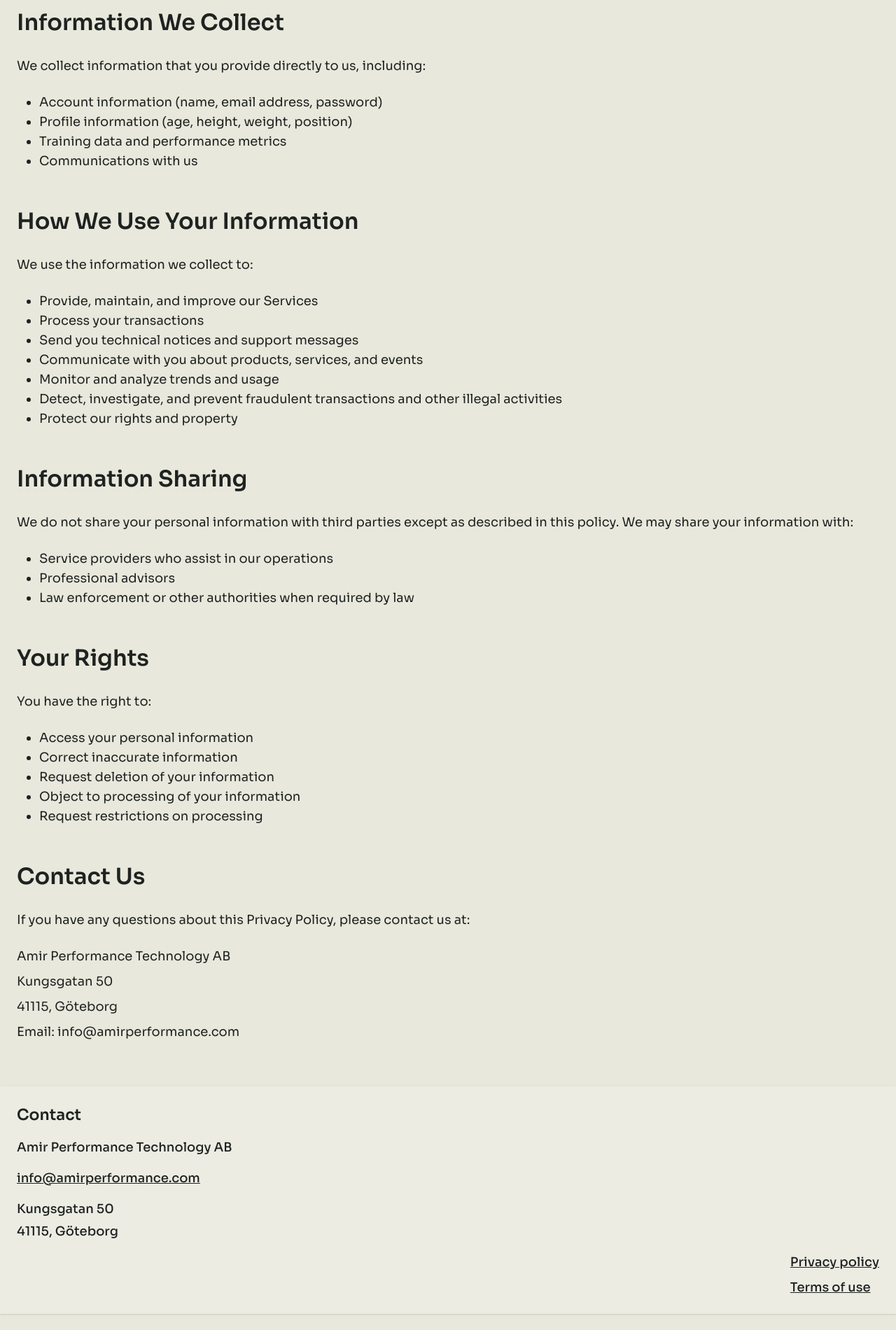
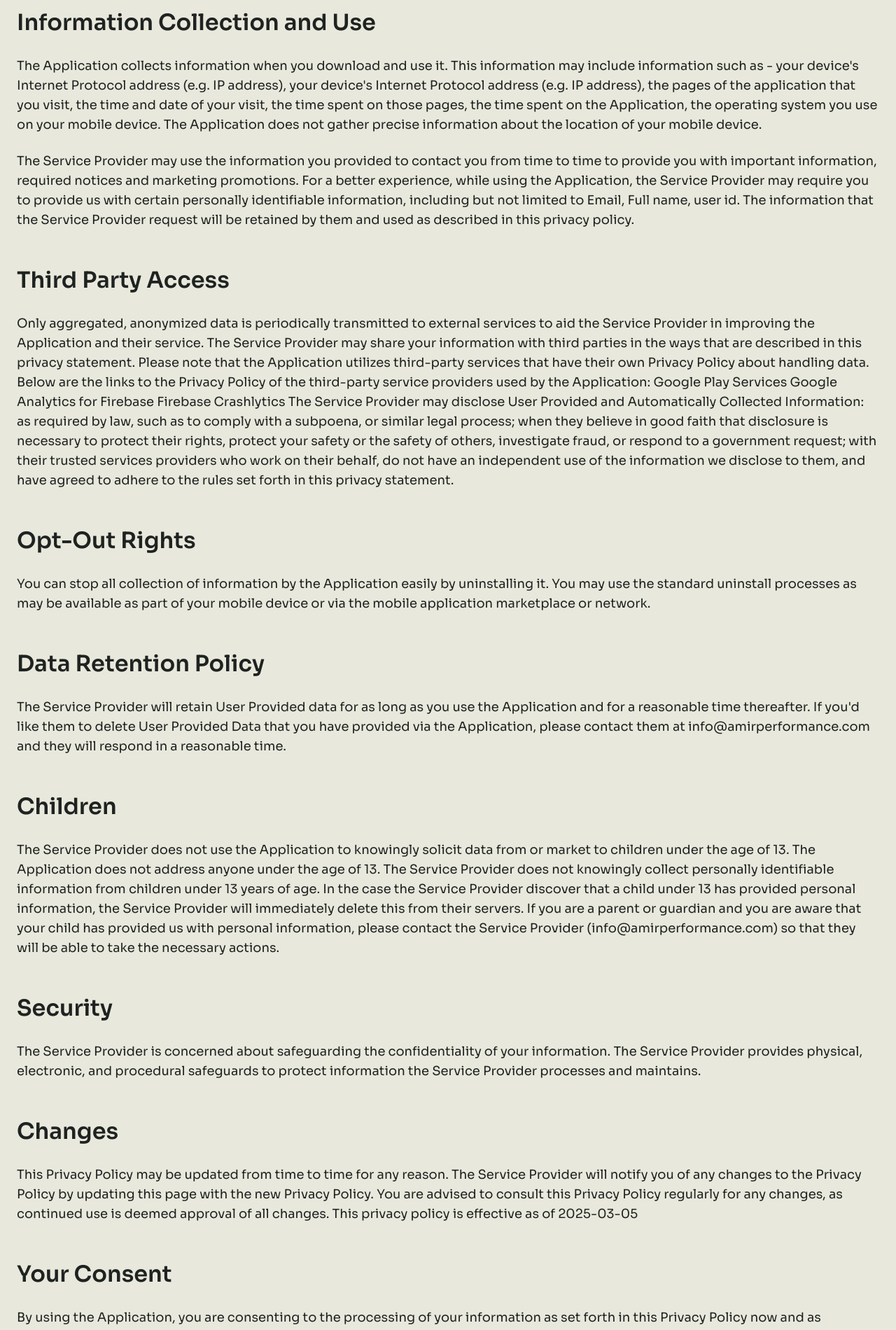
Before and after one commit to W-Mobile/apt-web, a React (Vite) app: page /privacy-policy in a window 1280 px wide. Shown: the part 340-2240 px from the top of the page at 70% size. Built offline with nearby package versions, Linux system fonts and the light colour scheme.

Commit message:
Fixed privacy policy

```diff
--- a/src/screens/PrivacyPolicy/PrivacyPolicy.tsx
+++ b/src/screens/PrivacyPolicy/PrivacyPolicy.tsx
@@ -29,82 +29,75 @@
 
             <div className="prose prose-lg max-w-none">
               <p className="font-['Sora',Helvetica] text-[#1e2321] text-lg mb-6">
-                This Privacy Policy describes how Amir Performance Technology AB ("we," "us," or "our") collects, uses, and shares your personal information when you use our mobile application and related services (collectively, the "Services").
+                This privacy policy applies to the Amir Performance app (hereby referred to as "Application") for mobile devices that was created by Amir Performance (hereby referred to as "Service Provider") as a Free service. This service is intended for use "AS IS".
               </p>
 
               <h2 className="font-['Sora',Helvetica] font-semibold text-[32px] text-[#1e2321] mt-12 mb-6">
-                Information We Collect
+                Information Collection and Use
               </h2>
               <p className="font-['Sora',Helvetica] text-[#1e2321] text-lg mb-6">
-                We collect information that you provide directly to us, including:
+                The Application collects information when you download and use it. This information may include information such as - your device's Internet Protocol address (e.g. IP address), your device's Internet Protocol address (e.g. IP address), the pages of the application that you visit, the time and date of your visit, the time spent on those pages, the time spent on the Application, the operating system you use on your mobile device. The Application does not gather precise information about the location of your mobile device.
               </p>
-              <ul className="list-disc pl-8 mb-6 font-['Sora',Helvetica] text-[#1e2321] text-lg">
-                <li>Account information (name, email address, password)</li>
-                <li>Profile information (age, height, weight, position)</li>
-                <li>Training data and performance metrics</li>
-                <li>Communications with us</li>
-              </ul>
+              <p className="font-['Sora',Helvetica] text-[#1e2321] text-lg mb-6">
+                The Service Provider may use the information you provided to contact you from time to time to provide you with important information, required notices and marketing promotions. For a better experience, while using the Application, the Service Provider may require you to provide us with certain personally identifiable information, including but not limited to Email, Full name, user id. The information that the Service Provider request will be retained by them and used as described in this privacy policy.
+              </p>
 
               <h2 className="font-['Sora',Helvetica] font-semibold text-[32px] text-[#1e2321] mt-12 mb-6">
-                How We Use Your Information
+                Third Party Access
               </h2>
               <p className="font-['Sora',Helvetica] text-[#1e2321] text-lg mb-6">
-                We use the information we collect to:
+                Only aggregated, anonymized data is periodically transmitted to external services to aid the Service Provider in improving the Application and their service. The Service Provider may share your information with third parties in the ways that are described in this privacy statement. Please note that the Application utilizes third-party services that have their own Privacy Policy about handling data. Below are the links to the Privacy Policy of the third-party service providers used by the Application: Google Play Services Google Analytics for Firebase Firebase Crashlytics The Service Provider may disclose User Provided and Automatically Collected Information: as required by law, such as to comply with a subpoena, or similar legal process; when they believe in good faith that disclosure is necessary to protect their rights, protect your safety or the safety of others, investigate fraud, or respond to a government request; with their trusted services providers who work on their behalf, do not have an independent use of the information we disclose to them, and have agreed to adhere to the rules set forth in this privacy statement.
               </p>
-              <ul className="list-disc pl-8 mb-6 font-['Sora',Helvetica] text-[#1e2321] text-lg">
-                <li>Provide, maintain, and improve our Services</li>
-                <li>Process your transactions</li>
-                <li>Send you technical notices and support messages</li>
-                <li>Communicate with you about products, services, and events</li>
-                <li>Monitor and analyze trends and usage</li>
-                <li>Detect, investigate, and prevent fraudulent transactions and other illegal activities</li>
-                <li>Protect our rights and property</li>
-              </ul>
 
               <h2 className="font-['Sora',Helvetica] font-semibold text-[32px] text-[#1e2321] mt-12 mb-6">
-                Information Sharing
+                Opt-Out Rights
               </h2>
               <p className="font-['Sora',Helvetica] text-[#1e2321] text-lg mb-6">
-                We do not share your personal information with third parties except as described in this policy. We may share your information with:
+                You can stop all collection of information by the Application easily by uninstalling it. You may use the standard uninstall processes as may be available as part of your mobile device or via the mobile application marketplace or network.
               </p>
-              <ul className="list-disc pl-8 mb-6 font-['Sora',Helvetica] text-[#1e2321] text-lg">
-                <li>Service providers who assist in our operations</li>
-                <li>Professional advisors</li>
-                <li>Law enforcement or other authorities when required by law</li>
-              </ul>
 
               <h2 className="font-['Sora',Helvetica] font-semibold text-[32px] text-[#1e2321] mt-12 mb-6">
-                Your Rights
+                Data Retention Policy
               </h2>
               <p className="font-['Sora',Helvetica] text-[#1e2321] text-lg mb-6">
-                You have the right to:
+                The Service Provider will retain User Provided data for as long as you use the Application and for a reasonable time thereafter. If you'd like them to delete User Provided Data that you have provided via the Application, please contact them at info@amirperformance.com and they will respond in a reasonable time.
               </p>
-              <ul className="list-disc pl-8 mb-6 font-['Sora',Helvetica] text-[#1e2321] text-lg">
-                <li>Access your personal information</li>
-                <li>Correct inaccurate information</li>
-                <li>Request deletion of your information</li>
-                <li>Object to processing of your information</li>
-                <li>Request restrictions on processing</li>
-              </ul>
+
+              <h2 className="font-['Sora',Helvetica] font-semibold text-[32px] text-[#1e2321] mt-12 mb-6">
+                Children
+              </h2>
+              <p className="font-['Sora',Helvetica] text-[#1e2321] text-lg mb-6">
+                The Service Provider does not use the Application to knowingly solicit data from or market to children under the age of 13. The Application does not address anyone under the age of 13. The Service Provider does not knowingly collect personally identifiable information from children under 13 years of age. In the case the Service Provider discover that a child under 13 has provided personal information, the Service Provider will immediately delete this from their servers. If you are a parent or guardian and you are aware that your child has provided us with personal information, please contact the Service Provider (info@amirperformance.com) so that they will be able to take the necessary actions.
+              </p>
+
+              <h2 className="font-['Sora',Helvetica] font-semibold text-[32px] text-[#1e2321] mt-12 mb-6">
+                Security
+              </h2>
+              <p className="font-['Sora',Helvetica] text-[#1e2321] text-lg mb-6">
+                The Service Provider is concerned about safeguarding the confidentiality of your information. The Service Provider provides physical, electronic, and procedural safeguards to protect information the Service Provider processes and maintains.
+              </p>
+
+              <h2 className="font-['Sora',Helvetica] font-semibold text-[32px] text-[#1e2321] mt-12 mb-6">
+                Changes
+              </h2>
+              <p className="font-['Sora',Helvetica] text-[#1e2321] text-lg mb-6">
+                This Privacy Policy may be updated from time to time for any reason. The Service Provider will notify you of any changes to the Privacy Policy by updating this page with the new Privacy Policy. You are advised to consult this Privacy Policy regularly for any changes, as continued use is deemed approval of all changes. This privacy policy is effective as of 2025-03-05
+              </p>
+
+              <h2 className="font-['Sora',Helvetica] font-semibold text-[32px] text-[#1e2321] mt-12 mb-6">
+                Your Consent
+              </h2>
+              <p className="font-['Sora',Helvetica] text-[#1e2321] text-lg mb-6">
+                By using the Application, you are consenting to the processing of your information as set forth in this Privacy Policy now and as amended by us.
+              </p>
 
               <h2 className="font-['Sora',Helvetica] font-semibold text-[32px] text-[#1e2321] mt-12 mb-6">
                 Contact Us
               </h2>
               <p className="font-['Sora',Helvetica] text-[#1e2321] text-lg mb-6">
-                If you have any questions about this Privacy Policy, please contact us at:
+                If you have any questions regarding privacy while using the Application, or have questions about the practices, please contact the Service Provider via email at info@amirperformance.com.
               </p>
-              <p className="font-['Sora',Helvetica] text-[#1e2321] text-lg mb-2">
-                Amir Performance Technology AB
-              </p>
-              <p className="font-['Sora',Helvetica] text-[#1e2321] text-lg mb-2">
-                Kungsgatan 50
-              </p>
-              <p className="font-['Sora',Helvetica] text-[#1e2321] text-lg mb-2">
-                41115, Göteborg
-              </p>
-              <p className="font-['Sora',Helvetica] text-[#1e2321] text-lg mb-6">
-                Email: info@amirperformance.com
-              </p>
+
             </div>
           </div>
         </main>
```
